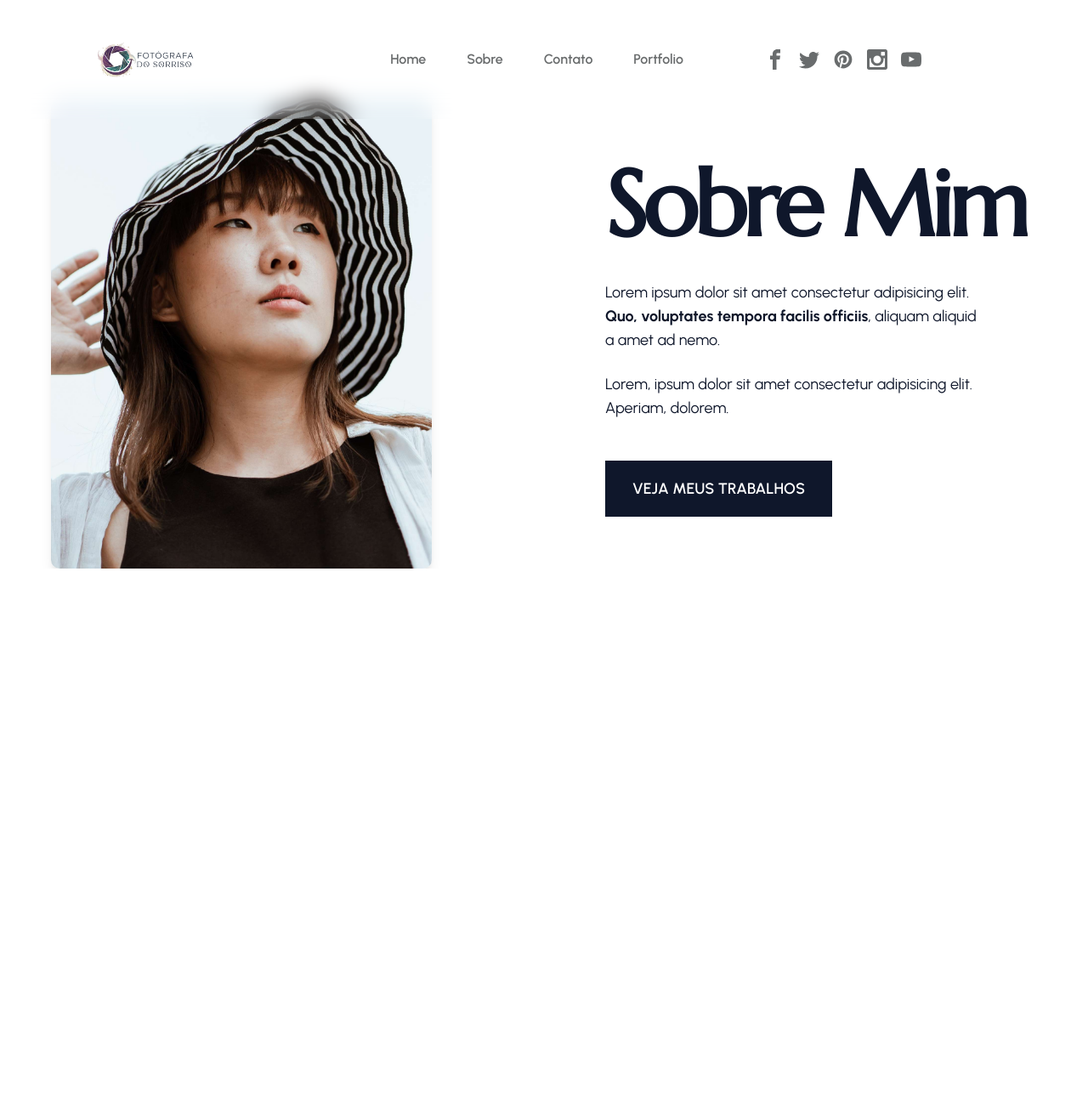
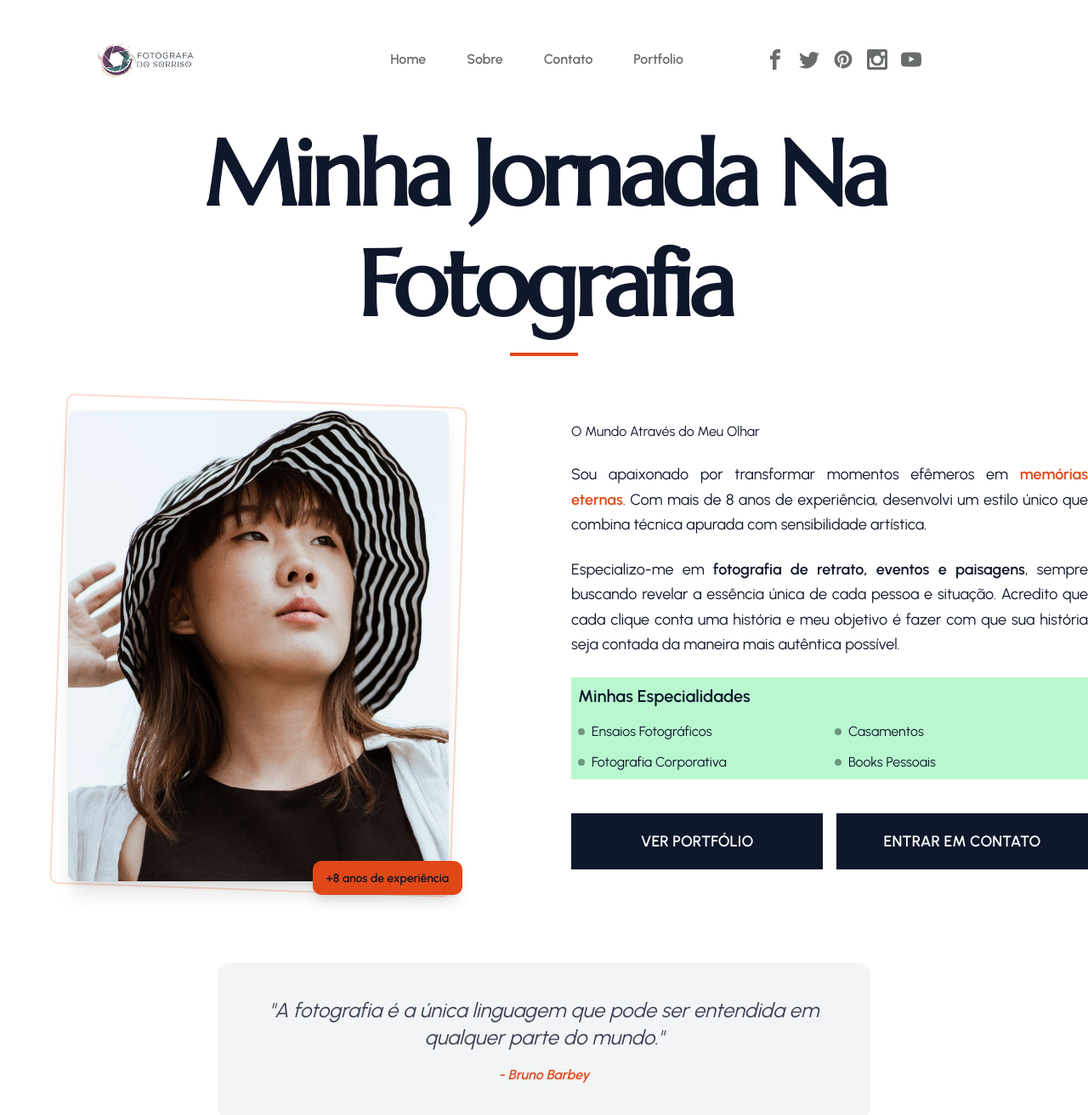
Before and after one commit to RuanTarcisio/Photography_Portfolio, a Next.js app: page /sobre in a window 1280 px wide. Shown: the top 1312 px of the page at 85% size. Before the commit the page ends 800 px from the top, so only its background shows below. Built offline with nearby package versions, Linux system fonts and the light colour scheme.

Commit message:
ajuste na page sobre mim

```diff
--- a/app/contato/page.jsx
+++ b/app/contato/page.jsx
@@ -3,13 +3,13 @@ import React from 'react'
 
 const page = () => {
   return (
-    <section className='section bg-lime-100'>
+    <section className='section bg-white pt-[100px] lg:pt-[140px]'>
       <div className="container mx-auto h-full">
-        <div className="flex flex-col lg:flex-row h-full items-center justify-start pt-36 gap-x-8 text-center lg:text-left">
+        <div className="flex flex-col lg:flex-row h-full items-center justify-start gap-x-8 text-center lg:text-left">
           {/* bg */}
           <div className="hidden lg:flex bg-[#eef7f9] absolute bottom-0 left-0 right-0 top-72 -z-10">bg</div>
           {/* text & form */}
-          <div className="lg:flex-1 lg:pt-32 px-4">
+          <div className="lg:flex-1 px-4">
             <h1 className="h1">Contact me</h1>
             <p className="mb-12">I would to get suggestions from you</p>
             {/* form */}
--- a/app/globals.css
+++ b/app/globals.css
@@ -76,7 +76,7 @@
   --secondary-foreground: oklch(0.208 0.042 265.755);
   --muted: oklch(0.968 0.007 247.896);
   --muted-foreground: oklch(0.554 0.046 257.417);
-  --accent: oklch(0.968 0.007 247.896);
+  --accent: #e14817;
   --accent-foreground: oklch(0.208 0.042 265.755);
   --destructive: oklch(0.577 0.245 27.325);
   --border: oklch(0.929 0.013 255.508);
--- a/app/portfolio/page.jsx
+++ b/app/portfolio/page.jsx
@@ -7,10 +7,10 @@ const Page = () => {
         <section className="section pt-[100px] lg:pt-[140px]">
             <div className="container mx-auto relative ">
                 {/* Usando grid para dividir texto e imagens */}
-                <div className="grid grid-cols-1 lg:grid-cols-2 gap-x-24 gap-y-12 pb-16 ml-1.5">
+                <div className="grid grid-cols-1 lg:grid-cols-2 gap-x-24 gap-y-12 pb-16 ml-4">
                     {/* Coluna de texto */}
                     <div className="lg:sticky lg:top-[calc(140px+1rem)] self-start pl-1">
-                        <h1 className="h1">Portfolio</h1>
+                        <h1 className="h1 text-center">Portfolio</h1>
                         <p className="mb-6 max-w-xl">
                             Lorem ipsum dolor sit amet consectetur adipisicing elit.{" "}
                             <b>Quo, voluptates tempora facilis officiis</b>, aliquam aliquid a
--- a/app/sobre/page.jsx
+++ b/app/sobre/page.jsx
@@ -3,39 +3,127 @@
 import Image from 'next/image'
 import Link from 'next/link'
 import React from 'react'
-
 import { motion } from 'framer-motion'
 
-const page = () => {
+const About = () => {
   return (
-    <section className='section '>
-      <div className="container mx-auto relative h-[90vh]">
-        <div className="flex flex-col lg:flex-row h-full items-center justify-center gap-x-24 text-center lg:text-left lg:pt-16">
-          {/* image */}
-          <div className="flex-1 max-h-96 lg:max-h-max order-2 lg:order-none overflow-hidden flex justify-center">
+    <motion.section
+      initial={{ opacity: 0 }}
+      animate={{ opacity: 1 }}
+      exit={{ opacity: 0 }}
+      transition={{ duration: 0.7 }}
+      className='section pt-[100px] lg:pt-[140px] pb-10'
+    >
+      <div className="container mx-auto">
+        {/* Cabeçalho com título animado */}
+        <motion.div
+          initial={{ y: -20, opacity: 0 }}
+          animate={{ y: 0, opacity: 1 }}
+          transition={{ duration: 0.6 }}
+          className="text-center mb-12 lg:mb-16 px-4"
+        >
+          <h1 className="h1 mb-4">Minha Jornada na Fotografia</h1>
+          <div className="w-20 h-1 bg-accent mx-auto"></div>
+        </motion.div>
+
+        <div className="flex flex-col lg:flex-row items-center justify-between gap-10 lg:gap-16">
+          {/* Imagem com efeito de moldura */}
+          <motion.div
+            initial={{ x: -50, opacity: 0 }}
+            animate={{ x: 0, opacity: 1 }}
+            transition={{ duration: 0.8, delay: 0.2 }}
+            className="w-full lg:w-1/2 flex justify-center relative"
+          >
+            <div className="relative w-full max-w-md">
+              <div className="absolute -inset-3 border-2 border-accent/20 rounded-lg transform rotate-2 z-0"></div>
               <Image
                 src="/img/about/woman.png"
-              alt="Sobre mim"
+                alt="Fotógrafo profissional"
                 width={600}
                 height={800}
-              className="w-full max-w-md h-auto object-cover rounded-lg shadow-lg"
+                className="w-full h-auto object-cover rounded-lg shadow-xl relative z-10"
+                priority
               />
+              <div className="absolute -bottom-4 -right-4 bg-accent text-primary py-2 px-4 rounded-lg shadow-lg z-20">
+                <span className="text-sm font-semibold">+8 anos de experiência</span>
               </div>
-          {/* text */}
-          <div className="flex-1 lg:pt-0 lg:pl-12 z-10 flex flex-col justify-center items-center lg:items-start px-4 lg:px-0">
-            <h1 className="h1 mb-6">Sobre Mim</h1>
-            <p className="mb-6 max-w-md text-lg">
-              Lorem ipsum dolor sit amet consectetur adipisicing elit. <b> Quo, voluptates tempora facilis officiis</b>, aliquam aliquid a amet ad nemo.
+            </div>
+          </motion.div>
+
+          {/* Texto e conteúdo */}
+          <motion.div
+            initial={{ x: 50, opacity: 0 }}
+            animate={{ x: 0, opacity: 1 }}
+            transition={{ duration: 0.8, delay: 0.4 }}
+            className="w-full lg:w-1/2 flex flex-col justify-center px-4 lg:px-0"
+          >
+            <h2 className="h2 mb-6 text-center lg:text-left">O Mundo Através do Meu Olhar</h2>
+
+            <p className="mb-6 text-lg text-justify leading-relaxed">
+              Sou apaixonado por transformar momentos efêmeros em <span className="font-semibold text-accent">memórias eternas</span>. Com mais de 8 anos de experiência, desenvolvi um estilo único que combina técnica apurada com sensibilidade artística.
             </p>
-            <p className="mb-8 max-w-md text-lg">
-              Lorem, ipsum dolor sit amet consectetur adipisicing elit. Aperiam, dolorem.
+
+            <p className="mb-6 text-lg text-justify leading-relaxed">
+              Especializo-me em <span className="font-semibold">fotografia de retrato, eventos e paisagens</span>, sempre buscando revelar a essência única de cada pessoa e situação. Acredito que cada clique conta uma história e meu objetivo é fazer com que sua história seja contada da maneira mais autêntica possível.
             </p>
-            <Link href="/portfolio" className='btn mt-4 px-8 py-3 text-lg'>Veja meus trabalhos</Link>
+
+            {/* Especialidades */}
+            <div className="mb-8 bg-green-200 p-2">
+              <h3 className="text-xl font-semibold mb-4">Minhas Especialidades</h3>
+              <div className="grid grid-cols-2 gap-3 ">
+                <div className="flex items-center">
+                  <span className="w-2 h-2 rounded-full mr-2 bg-black/40"></span>
+                  <span>Ensaios Fotográficos</span>
+                </div>
+                <div className="flex items-center">
+                  <span className="w-2 h-2 bg-black/40 rounded-full mr-2"></span>
+                  <span>Casamentos</span>
+                </div>
+                <div className="flex items-center">
+                  <span className="w-2 h-2 bg-black/40 rounded-full mr-2"></span>
+                  <span>Fotografia Corporativa</span>
+                </div>
+                <div className="flex items-center">
+                  <span className="w-2 h-2 bg-black/40 rounded-full mr-2"></span>
+                  <span>Books Pessoais</span>
                 </div>
               </div>
             </div>
-    </section>
+
+            <div className="flex flex-col sm:flex-row gap-4 mt-2">
+              <Link
+                href="/portfolio"
+                className="btn btn-primary flex-1 text-center py-3 px-6 text-lg font-semibold"
+              >
+                Ver Portfólio
+              </Link>
+              <Link
+                href="/contact"
+                className="btn btn-outline flex-1 text-center py-3 px-6 text-lg font-semibold"
+              >
+                Entrar em Contato
+              </Link>
+            </div>
+          </motion.div>
+        </div>
+
+        {/* Citação inspiradora */}
+        <motion.div
+          initial={{ opacity: 0 }}
+          animate={{ opacity: 1 }}
+          transition={{ duration: 0.8, delay: 0.8 }}
+          className="mt-16 lg:mt-24 px-4"
+        >
+          <div className="bg-gray-100 rounded-xl p-8 lg:p-10 text-center max-w-3xl mx-auto">
+            <blockquote className="text-xl lg:text-2xl italic text-gray-700 mb-4">
+              "A fotografia é a única linguagem que pode ser entendida em qualquer parte do mundo."
+            </blockquote>
+            <cite className="text-accent font-semibold">- Bruno Barbey</cite>
+          </div>
+        </motion.div>
+      </div>
+    </motion.section>
   )
 }
 
-export default page
+export default About
--- a/utils/transitions.jsx
+++ b/utils/transitions.jsx
@@ -1,5 +1,4 @@
 export const transition1 = {
   duration: 1.4,
-  ease: [0.6, 0.01, -0.05, 0.9],
-  // ease: [0.43, 0.13, 0.23, 0.96],
+  ease: [0.6, 0.01, 0.05, 0.9], // -0.05 → 0.05
 };
```
Also changed, not shown: app/page.jsx (+5 -2 lines). Lines whose indentation alone changed are shown as unchanged.
